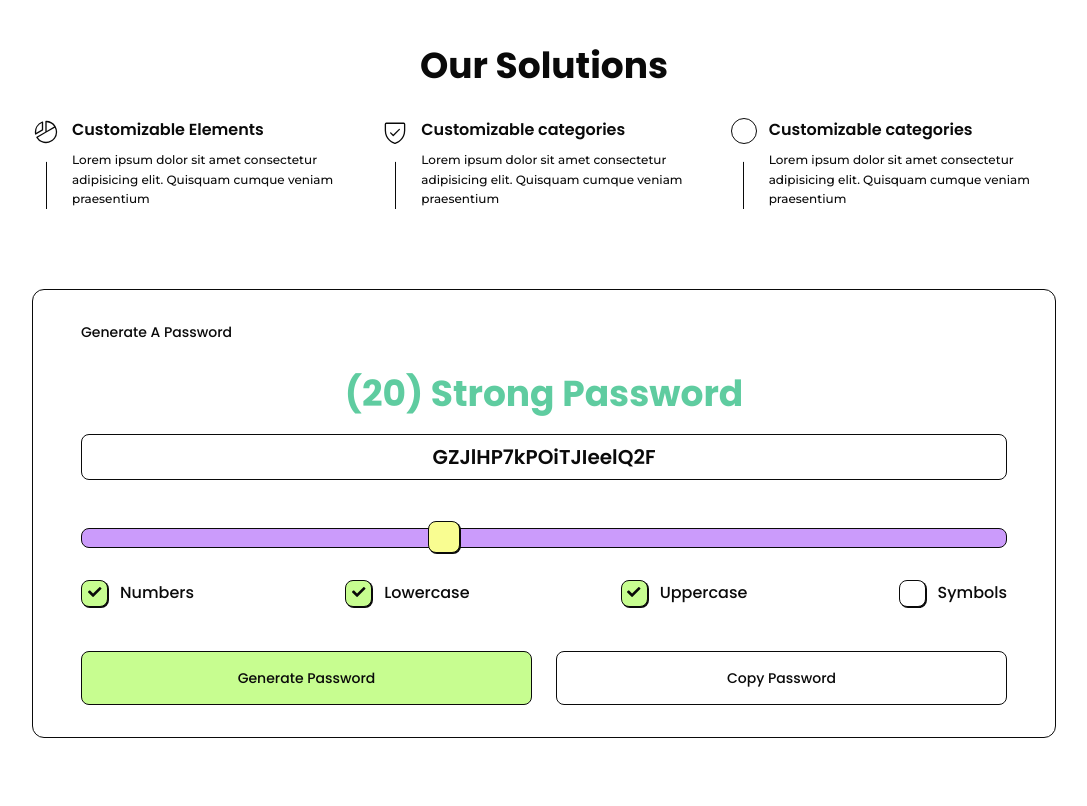
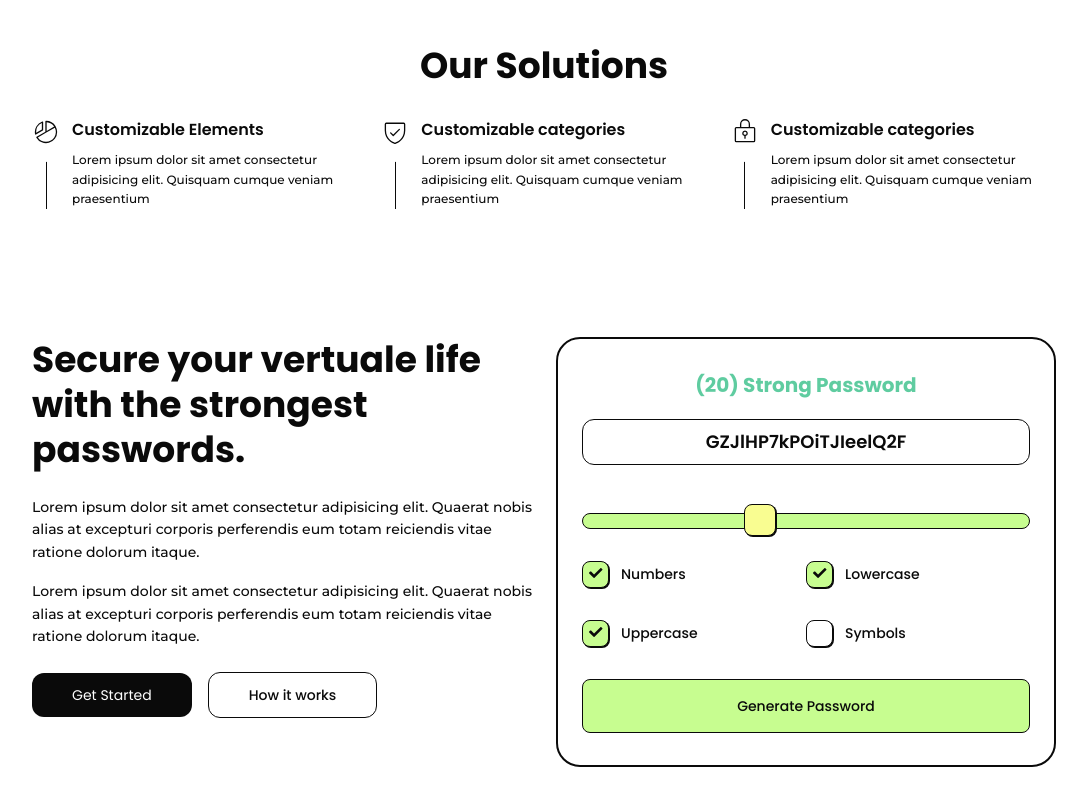
Before and after one commit to Abdallah01win/Passworld, a Vue app: page / in a window 1280 px wide. Shown: the part 802-1608 px from the top of the page, without its empty margins (96-1183 px from the left). Built offline with nearby package versions, Linux system fonts and the light colour scheme.

Commit message:
initial generator section redo

```diff
--- a/src/components/Generator.vue
+++ b/src/components/Generator.vue
@@ -115,14 +115,14 @@ export default {
 </script>
 
 <template>
-  <div class="/w-full xl:max-w-[1024px] mx-auto">
+  <div class="rounded-3xl border-2 border-myBlack bg-background py-8 px-6 w-full /w-[330px] /h-[550px]  /text-background ">
     <div
       class="text-center /md:w-[64%] /lg:w-[50%] /xl:w-[45%] flex flex-col gap-y-4 max-md:px-6 mx-auto"
     >
       <!-- Password input -->
-      <div class="my-10 md:my-8">
+      <div class="mb-8">
         <h2
-          class="text-3xl md:text-4xl font-bold mb-3 md:mb-5"
+          class="text-xl font-bold mb-3 md:mb-5"
           :class="{
             'text-myRed': passwordLength < 10,
             'text-myGold-200': passwordLength < 20,
@@ -137,7 +137,7 @@ export default {
             type="text"
             :value="password"
             readonly
-            class="border border-myBlack rounded-lg text-lg md:text-xl py-2 px-4 font-semibold text-center w-full "
+            class="border border-myBlack rounded-xl text-lg py-2 px-4 font-semibold text-center w-full "
           />
         </div>
       </div>
@@ -151,7 +151,7 @@ export default {
             min="1"
             max="50"
             step="1"
-            class="w-full appearance-none rounded-lg h-5 bg-myPurple-100 border border-myBlack transition-all"
+            class="w-full appearance-none rounded-lg h-4 bg-[#C7FD90] border border-myBlack transition-all"
           />
         </div>
       </div>
@@ -159,7 +159,7 @@ export default {
     <!-- Checkboxes -->
     <div class="mx-auto">
       <div
-        class="grid grid-cols-2 md:grid-cols-3 lg:flex lg:justify-between gap-y-8 md:gap-y-6 text-xl md:text-base my-8 bg-my"
+        class="grid grid-cols-2 /md:grid-cols-3 /lg:flex /lg:justify-between gap-y-8 /md:gap-y-6 text-sm my-8 bg-my"
       >
         <label class="flex items-center gap-3 cursor-pointer w-fit"
           ><input
@@ -197,11 +197,11 @@ export default {
     </div>
     <!-- Buttons -->
     <div
-      class="text-center /md:w-[64%] /lg:w-[50%] /xl:w-[45%] flex flex-col gap-y-4 max-md:px-6 mx-auto"
+      class="text-center flex flex-col gap-y-4 max-md:px-6 mx-auto"
     >
-      <div class="flex items-center justify-center w-full mt-3">
+      <div class="flex items-center justify-center w-full mt-auto">
         <div
-          class="flex items-center w-full max-md:flex-wrap max-md:gap-y-6 sm:gap-x-6"
+          class="flex items-center w-full gap-y-4 flex-wrap"
         >
           <!-- <button
             @click="generatePassword"
@@ -213,7 +213,7 @@ export default {
             <span> Generate Password </span>
           </button> -->
           <button  @click="generatePassword" class="bg-myGreen3 text-myBlack py-4 px-16 rounded-lg w-full border border-myBlack">Generate Password</button>
-          <button @click="copyToClipboard" class="bg-transparent text-myBlack border border-myBlack py-4 px-16 rounded-lg w-full border border-background">Copy Password</button>
+          <!-- <button @click="copyToClipboard" class="bg-transparent text-myBlack border border-myBlack py-4 px-16 rounded-lg w-full">Copy Password</button> -->
 
           <!-- <button
             @click="copyToClipboard"
--- a/src/components/Info.vue
+++ b/src/components/Info.vue
@@ -1,4 +1,5 @@
 <script setup>
+import Lock from "./icons/Lock.vue";
 import Pichart from "./icons/Pichart.vue";
 import Shiled from "./icons/Shiled.vue";
 </script>
@@ -36,7 +37,7 @@ import Shiled from "./icons/Shiled.vue";
     </div>
     <div class="flex gap-x-3">
       <div class="flex flex-col items-center justify-between">
-        <div class="p-3 border border-myBlack rounded-full"></div>
+        <Lock class="w-7 fill-myBlack" />
         <hr class="w-px bg-myBlack h-12" />
       </div>
 
--- /dev/null
+++ b/src/components/icons/Lock.vue
@@ -0,0 +1,3 @@
+<template>
+    <svg xmlns="http://www.w3.org/2000/svg" viewBox="0 0 256 256"><path d="M208,82H174V56a46,46,0,0,0-92,0V82H48A14,14,0,0,0,34,96V208a14,14,0,0,0,14,14H208a14,14,0,0,0,14-14V96A14,14,0,0,0,208,82ZM94,56a34,34,0,0,1,68,0V82H94ZM210,208a2,2,0,0,1-2,2H48a2,2,0,0,1-2-2V96a2,2,0,0,1,2-2H208a2,2,0,0,1,2,2Zm-82-94a26,26,0,0,0-6,51.29V184a6,6,0,0,0,12,0V165.29A26,26,0,0,0,128,114Zm0,40a14,14,0,1,1,14-14A14,14,0,0,1,128,154Z"></path></svg>
+</template>
--- a/src/views/HomeView.vue
+++ b/src/views/HomeView.vue
@@ -14,9 +14,27 @@ import Hero from '../components/Hero.vue';
   </main>
   <Info />
 
-  <section class="rounded-xl border border-myBlack py-8 px-12 xl:max-w-[1024px] mx-auto /text-background my-20">
-    <h1 class="capitalize">generate a password</h1>
-    <Generator />
+  <section class="/beam">
+    <div class="xl:max-w-[1024px] mx-auto my-32 grid grid-cols-2 gap-x-6 ">
+    <div>
+      <div class="text-4xl font-bold mb-6 leading-tight">Secure your vertuale life with the strongest passwords.</div>
+      <p class="leading-relaxed font-Montserrat mb-4">Lorem ipsum dolor sit amet consectetur adipisicing elit. Quaerat nobis alias at excepturi corporis perferendis eum totam reiciendis vitae ratione dolorum itaque.</p>
+      <p class="leading-relaxed font-Montserrat mb-6">Lorem ipsum dolor sit amet consectetur adipisicing elit. Quaerat nobis alias at excepturi corporis perferendis eum totam reiciendis vitae ratione dolorum itaque.</p>
+      <div class="flex items-center gap-x-4">
+        <button
+          class="bg-myBlack text-background rounded-xl py-3 px-10 font-normal"
+        >
+          Get Started
+        </button>
+        <button class="border border-myBlack rounded-xl py-3 px-10">
+          How it works
+        </button>
+      </div>
+    </div>
+    <div class="flex justify-center">
+      <Generator class=""/>
+    </div>
+  </div>
   </section>
 </template>
 
@@ -49,6 +67,17 @@ radial-gradient(at 50% 36%, hsla(197, 88%, 61%, 1) 0, hsla(197, 88%, 61%, 0) 50%
       hsla(197, 93%, 68%, 0) 50%);
 }
 
+.beam{
+  background-color: #ffffff;
+  background-repeat: no-repeat;
+  background-image: radial-gradient(at 150% 39%,
+      hsla(166, 86%, 50%, 1) 0,
+      hsla(166, 86%, 50%, 0) 50%),
+    radial-gradient(at 150% 62%,
+      hsla(166, 86%, 50%, 1) 0,
+      hsla(166, 86%, 50%, 0) 50%);
+}
+
 .color{
   color : #12edba;
 }
```
